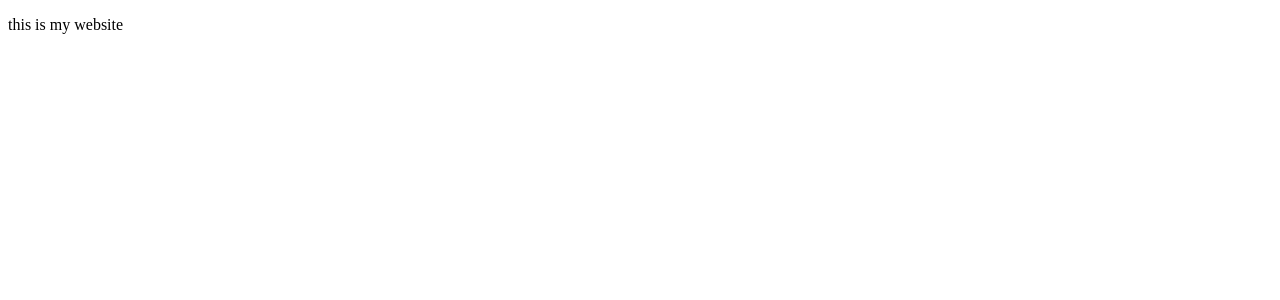
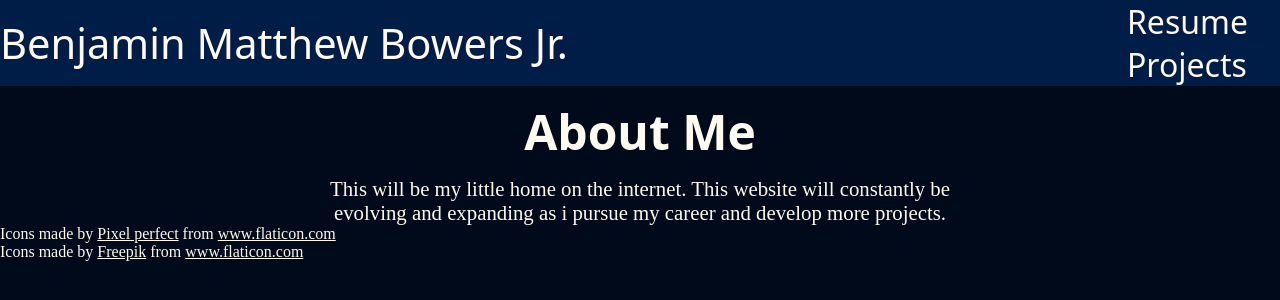
Before and after one commit to BenBowersJr/BenBowersJr.github.io, a plain HTML site: page index.html in a window 1280 px wide. Shown: the top 300 px of the page. Drawn offline with Linux system fonts and the light colour scheme.

Commit message:
minor page work

```diff
--- a/assets/styles.css
+++ b/assets/styles.css
@@ -0,0 +1,50 @@
+* {
+    box-sizing: border-box;
+    margin: 0;
+    padding: 0;
+    color: floralwhite;
+}
+body {
+    display: flex;
+    flex-direction: column;
+}
+header {
+    font-family: 'Noto Sans', sans-serif;
+
+    display: flex;
+    justify-content: space-between;
+
+    background-color: #001d47;
+    font-size: 2em;
+    align-items: center;
+}
+header p {
+    font-size: 1.3em;
+    padding-left: 0%;
+}
+nav ul {
+    list-style: none;
+}
+nav a {
+    padding: 0em 1em;
+    text-decoration: none;
+    color: floralwhite;
+}
+body {
+    background-color: #010a1b;
+    display: flex;
+    flex-direction: column;
+    height: 2000px;
+}
+h1 {
+    font-family: 'Noto Sans', sans-serif;
+    text-align: center;
+    font-size: 3em;
+    padding: 1% 0 1% 0;
+}
+body > p {
+    font-size: 1.3em;
+    text-align: center;
+    width: 50%;
+    align-self: center;
+}
--- a/index.html
+++ b/index.html
@@ -3,8 +3,31 @@
   <head>
     <meta charset="utf-8">
     <title>Ben Bowers</title>
+    <link rel="stylesheet" href="assets/styles.css">
+    <link rel="preconnect" href="https://fonts.gstatic.com">
+    <link href="https://fonts.googleapis.com/css2?family=Noto+Sans&display=swap">
+    <link href="https://fonts.googleapis.com/css2?family=Merriweather&display=swap">
   </head>
   <body>
-    <p>this is my website</p>
+    <header>
+      <p>Benjamin Matthew Bowers Jr.</p>
+      <nav>
+        <ul>
+          <li> <a href="resume.html">Resume</a></li>
+          <li><a href="projects.html">Projects</a></li>
+        </ul>
+      </nav>
+    </header>
+
+    <h1>About Me</h1>
+    <p>This will be my little home on the internet. This website will constantly be evolving and expanding as i pursue my career and develop more projects. </p>
+
+    <footer>
+      <div>Icons made by <a href="https://www.flaticon.com/authors/pixel-perfect" title="Pixel perfect">Pixel perfect</a> from <a href="https://www.flaticon.com/" title="Flaticon">www.flaticon.com</a></div><div>Icons made by <a href="https://www.flaticon.com/authors/freepik" title="Freepik">Freepik</a> from <a href="https://www.flaticon.com/" title="Flaticon">www.flaticon.com</a></div>
+
+    </footer>
   </body>
+
+
+  <script src="assets/main.js"></script>
 </html>
```
Also changed, not shown: projects.html (added, +11 -0 lines), resume.html (added, +11 -0 lines), assets/Images/001-twitter.svg (added), assets/Images/002-instagram.svg (added), assets/Images/003-home.svg (added), assets/Images/004-telegram.svg (added), assets/Images/005-gmail.svg (added), assets/Images/006-share.svg (added), assets/Images/007-youtube.svg (added), assets/Images/008-github.svg (added), assets/Images/009-linkedin.svg (added).
